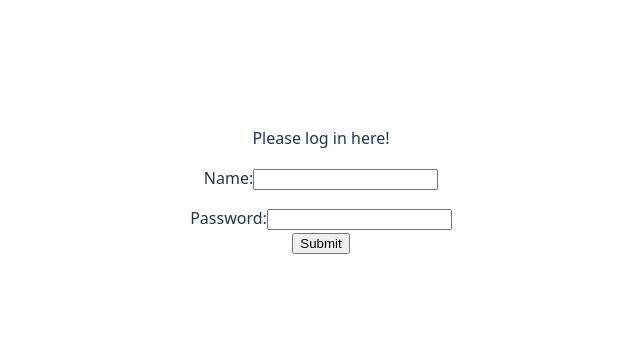
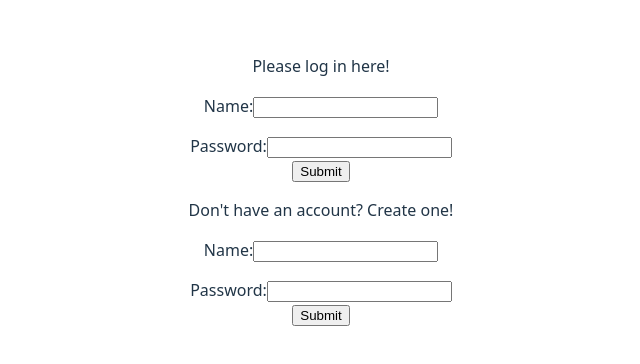
Before and after one commit to JoseLeyba/EECS777P4Leyba, a React app in the folder manual/frontend/: page / in a window 1280 px wide. Shown: the part 202-566 px from the top of the page, without its empty margins (319-959 px from the left). Built offline with nearby package versions, Linux system fonts and the light colour scheme; the HTML template or start-up script is replaced by a standard one.

Commit message:
Ok I finalized the creating account. Before spending my last hour in the security aspects I might find, I want to make sure you can only posts urls. Instead of just text. Also an alert when no user is find with the credentials

```diff
--- a/manual/frontend/src/Login.jsx
+++ b/manual/frontend/src/Login.jsx
@@ -1,6 +1,7 @@
 import {useEffect, useState} from 'react'
 import './App.css'
 import axios from "axios"
+import {Register} from './Register.jsx'
 const CREATE_END = "http://localhost:3002/login"
 export function Login({tokenSetter}){
     const [name, setName] = useState("");
@@ -35,6 +36,8 @@ export function Login({tokenSetter}){
         <input type="submit" />
         </p>
         </form>
+        <p></p>
+        <Register tokenSetter={tokenSetter} />
         </div>
     );
 }
--- /dev/null
+++ b/manual/frontend/src/Register.jsx
@@ -0,0 +1,59 @@
+import {useEffect, useState} from 'react'
+import './App.css'
+import axios from "axios"
+const CREATE_END = "http://localhost:3002/register"
+
+
+export function Register({tokenSetter}){
+    const [name, setName] = useState("");
+    const [password, setPassword] = useState("");
+
+    const handleSubmit = async function(e){
+        e.preventDefault();
+
+        if (name.trim() === '' || password.trim() === '') {
+            alert('Please enter a username and password');
+            return;
+        }
+        try{
+            let params = {name:name, pw: password};
+            const response = await axios.post(CREATE_END, params);
+            //Doing it as the video showed I couldn't print the message that you can only delete your own url's so I changed it a bit
+            if (response.data && response.data.ok) {
+                const t = response.data.token;
+                window.sessionStorage.setItem("token", t);
+                //Log in Immediately
+                tokenSetter(t);
+
+            }
+            else {
+                alert(response.data.error || "Registratiion Failed.");
+            }
+        } catch(err){
+            if (err.response && err.response.data && err.response.data.error) {
+                alert(err.response.data.error);
+            }
+        }
+
+    };
+
+
+    return (
+        <div>
+        Don't have an account? Create one!
+        <form onSubmit={handleSubmit}>
+        <p>Name:
+        <input type="text" onChange={function(e){ setName(e.target.value)}}>
+        </input>
+        </p>
+
+        <p>Password:
+        <input type="password" onChange={function(e){ setPassword(e.target.value)}}>
+        </input>
+        <br />
+        <input type="submit" />
+        </p>
+        </form>
+        </div>
+    );
+}
```
Also changed, not shown: 2 other files (tests, documents, lock files or other folders).
